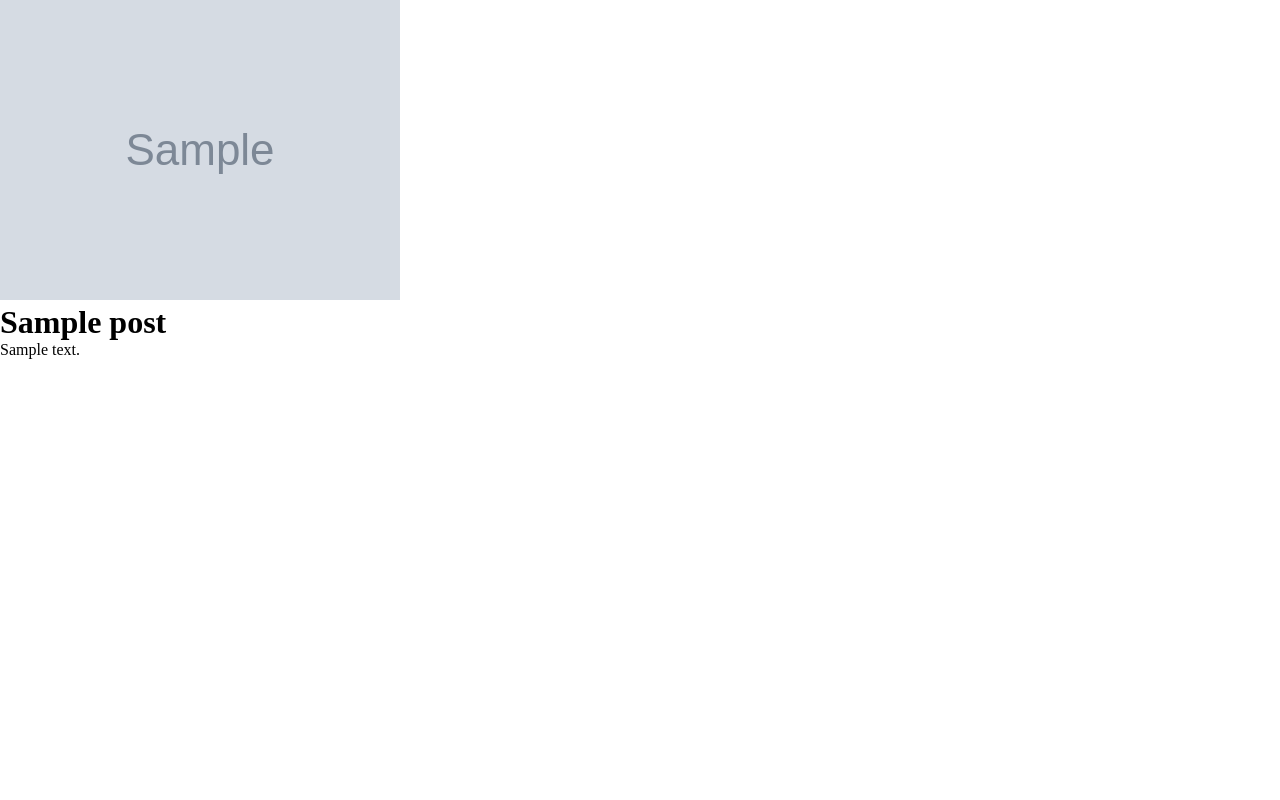
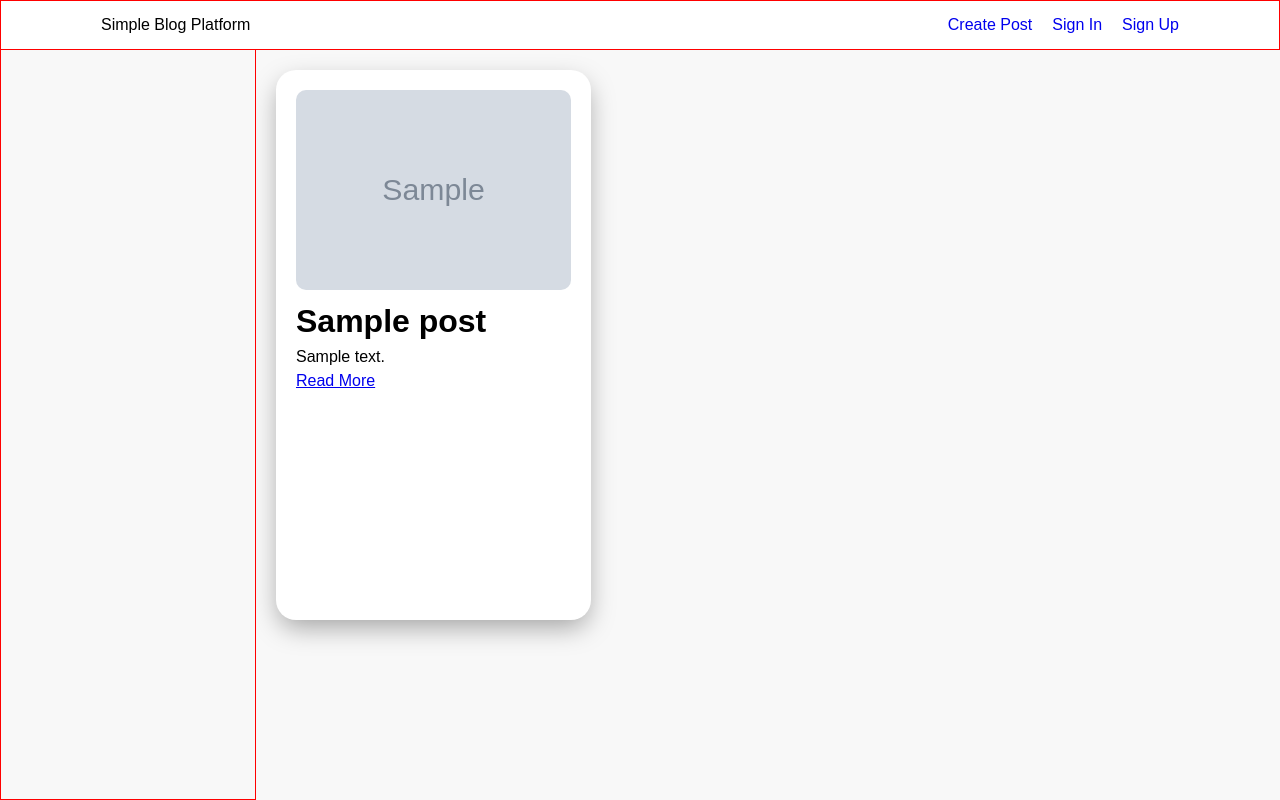
Before and after one commit to gaybullayevumid/simple-blog-platform, a Django app: page / in a window 1280 px wide. Run offline with Django 5.2, Linux system fonts and the light colour scheme; tables that the repository leaves empty hold one stand-in row (values such as "Sample post"); grey boxes marked "Sample" are stand-in pictures.

Commit message:
style: add style to project

```diff
--- /dev/null
+++ b/static/css/navbar.css
@@ -0,0 +1,21 @@
+nav{
+    width: 100%;
+    height: 50px;
+    border: 1px solid red;
+    display: flex;
+    align-items: center;
+    justify-content: space-between;
+    padding: 20px 100px;
+    position: fixed;
+    background: #fff;
+}
+
+nav ul{
+    display: flex;
+    gap: 20px;
+    list-style: none;
+}
+
+nav ul a{
+    text-decoration: none;
+}
--- a/static/css/style.css
+++ b/static/css/style.css
@@ -1,5 +1,58 @@
-*{
+* {
     margin: 0;
     padding: 0;
     box-sizing: border-box;
+    font-family: sans-serif;
 }
+
+body {
+    height: 100vh;
+margin: 0;
+}
+
+:root {
+    --bg-color: #F8F8F8;
+}
+
+.container {
+    width: 100%;
+    display: flex;
+    /* justify-content: space-between; */
+    background: var(--bg-color);
+    /* position: relative; */
+}
+
+.container .sidebar{
+    width: 20%;
+    height: 100vh;
+    border: 1px solid red;
+}
+
+.container .cards {
+    width: 80%;
+    display: flex;
+    flex-wrap: wrap;
+    gap: 20px;
+    overflow-y: scroll;
+    height: 100vh;
+    padding: 70px 20px;
+}
+
+.container .cards .card {
+    width: 32%;
+    height: 550px;
+    padding: 20px;
+    background: #fff;
+    border-radius: 20px;
+    -webkit-box-shadow: 0px 10px 27px -3px rgba(0, 0, 0, 0.35);
+    -moz-box-shadow: 0px 10px 27px -3px rgba(0, 0, 0, 0.35);
+    box-shadow: 0px 10px 27px -3px rgba(0, 0, 0, 0.35);
+    line-height: 1.5;
+}
+
+.container .blog-image {
+    width: 100%;
+    height: 200px;
+    object-fit: 100%;
+    border-radius: 10px;
+}
--- a/templates/base.html
+++ b/templates/base.html
@@ -6,8 +6,15 @@
     <meta name="viewport" content="width=device-width, initial-scale=1.0">
     <title>Document</title>
     <link rel="stylesheet" href="{% static 'css/style.css' %}">
+    <link rel="stylesheet" href="{% static 'css/navbar.css' %}">
+    <meta name="description" content="simple-blog-platform">
+    <meta name="author" content="umidgabullayev">
+    <meta http-equiv="X-UA-Compatible" content="IE=7">
 </head>
 <body>
+    <div>
+        {% include "layouts/header.html" %}
+    </div>
     {% block content %}{% endblock content %}
 </body>
 </html>
--- a/templates/layouts/header.html
+++ b/templates/layouts/header.html
@@ -0,0 +1,9 @@
+<nav>
+    <div class="logo">Simple Blog Platform</div>
+    <ul>
+        <!-- <li><a href="#"></a></li> -->
+        <li><a href="#">Create Post</a></li>
+        <li><a href="#">Sign In</a></li>
+        <li><a href="#">Sign Up</a></li>
+    </ul>
+</nav>
--- a/templates/pages/blog.html
+++ b/templates/pages/blog.html
@@ -1,12 +1,20 @@
 {% extends "base.html" %}
 {% block content %}
 
+<div class="container">
+    <div class="sidebar"></div>
+    <div class="cards">
         {% for post in posts %}
+        <div class="card">
             {% if post.image %}
-        <img src="{{ post.image.url }}" alt="{{ post.title }}">
+                <img class="blog-image" src="{{ post.image.url }}" alt="{{ post.title }}">
             {% endif %}
             <h1>{{post.title}}</h1>
             <p>{{post.body}}</p>
+            <p><a href="#">Read More</a></p>
+        </div>
         {% endfor %}
+    </div>
+</div>
 
 {% endblock content %}
```
Also changed, not shown: media/media/images/drf_JAzfx6V.webp (added), media/media/images/drf_UVnq7Id.webp (added), media/media/images/drf_wcJCdDt.webp (added). Lines whose indentation alone changed are shown as unchanged.
